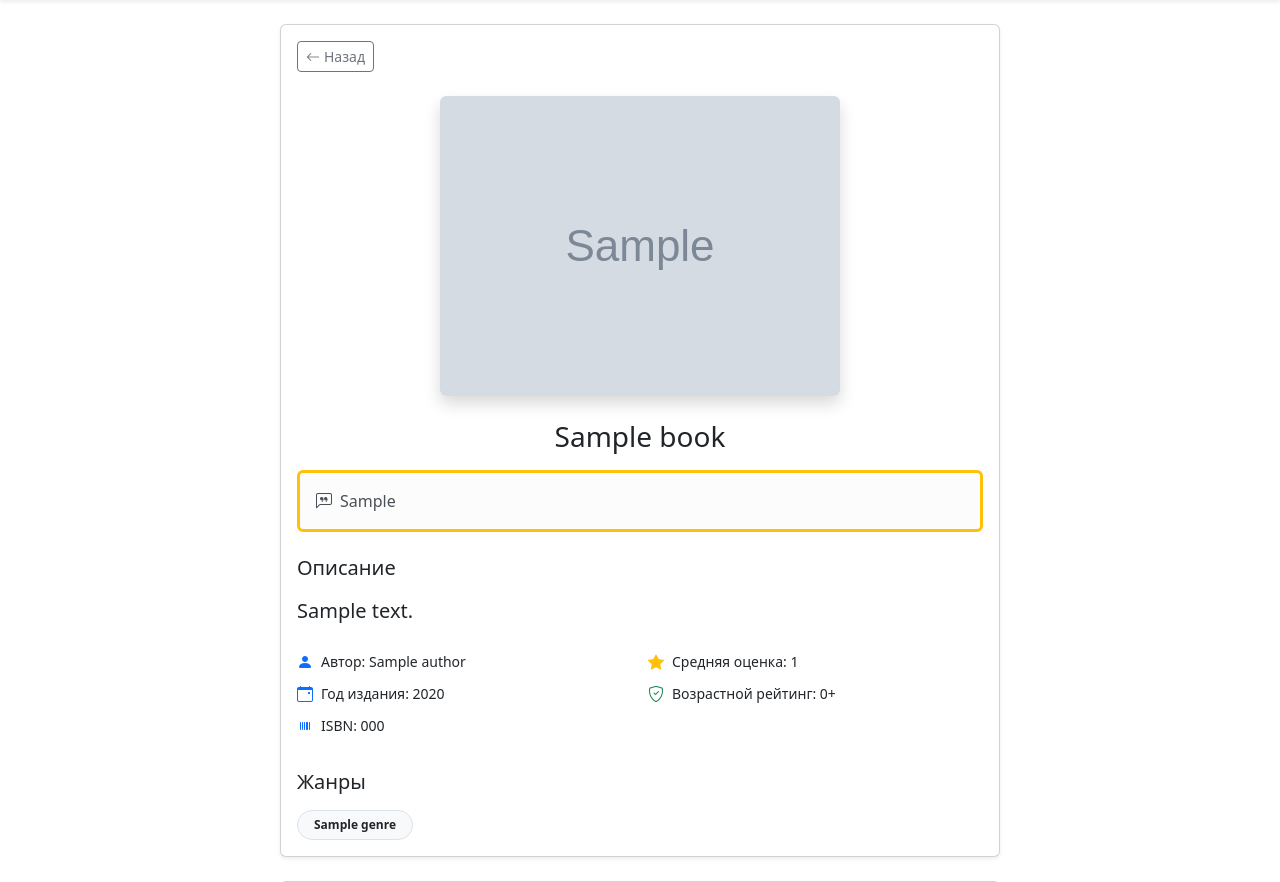
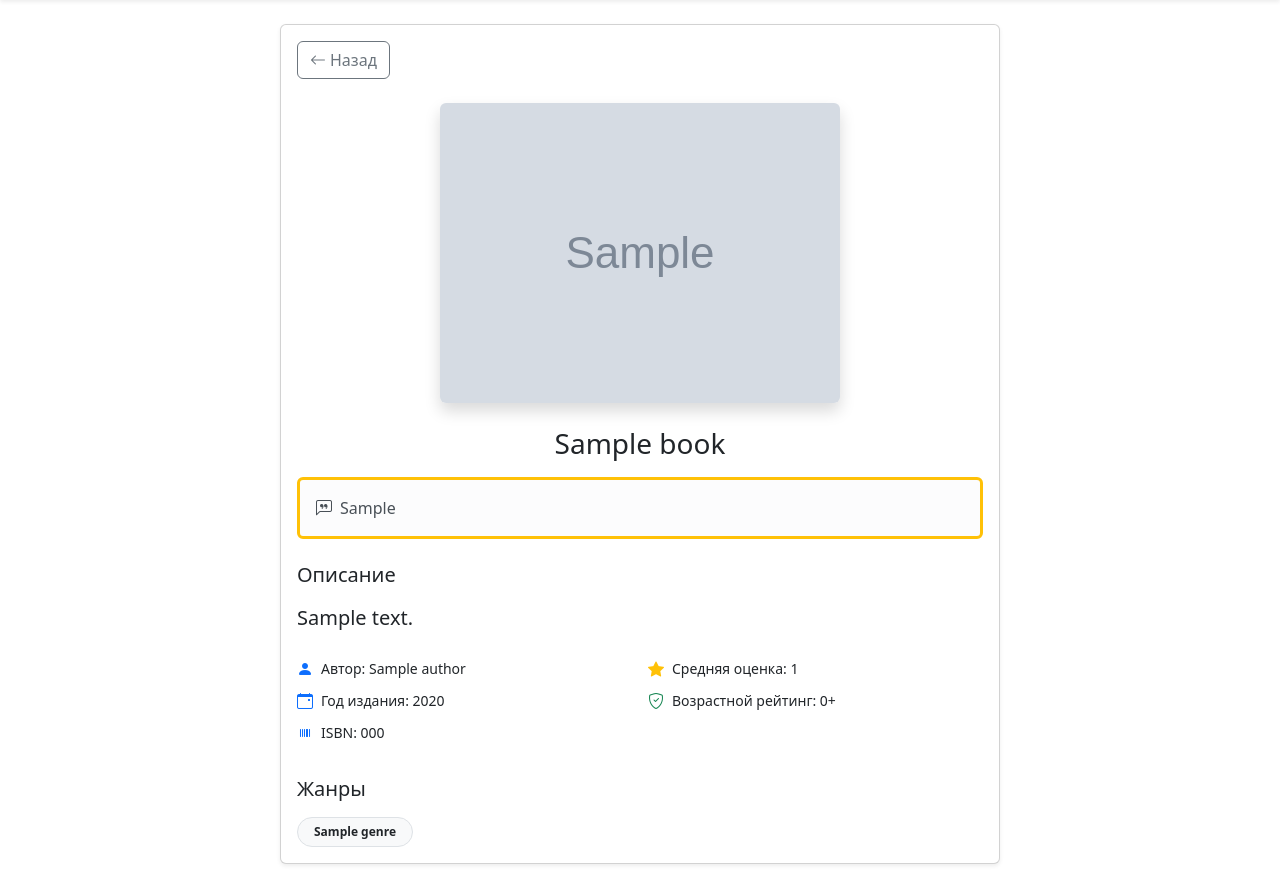
Before and after one commit to StartProjectEcho/online_library, a Django app: page /books/1/ in a window 1280 px wide. Shown: the part 56-938 px from the top of the page. Run offline with Django 5.2, Linux system fonts and the light colour scheme; tables that the repository leaves empty hold one stand-in row (values such as "Sample post"); grey boxes marked "Sample" are stand-in pictures.

Commit message:
Update template: Исправлена кнопка "Назад" в "Детали книги"

```diff
--- a/books/templates/books/book_detail.html
+++ b/books/templates/books/book_detail.html
@@ -9,7 +9,7 @@
             <div class="card shadow-sm mb-4">
                 <div class="card-body">
                     <div class="d-flex justify-content-between align-items-center mb-4">
-                        <a href="{% url 'book-list' %}" class="btn btn-outline-secondary btn-sm">
+                        <a href="{{ request.META.HTTP_REFERER|default:'/' }}" class="btn btn-outline-secondary">
                             <i class="bi bi-arrow-left me-1"></i>Назад
                         </a>
                         {% if user|has_group:"Библиотекарь" %}
```
